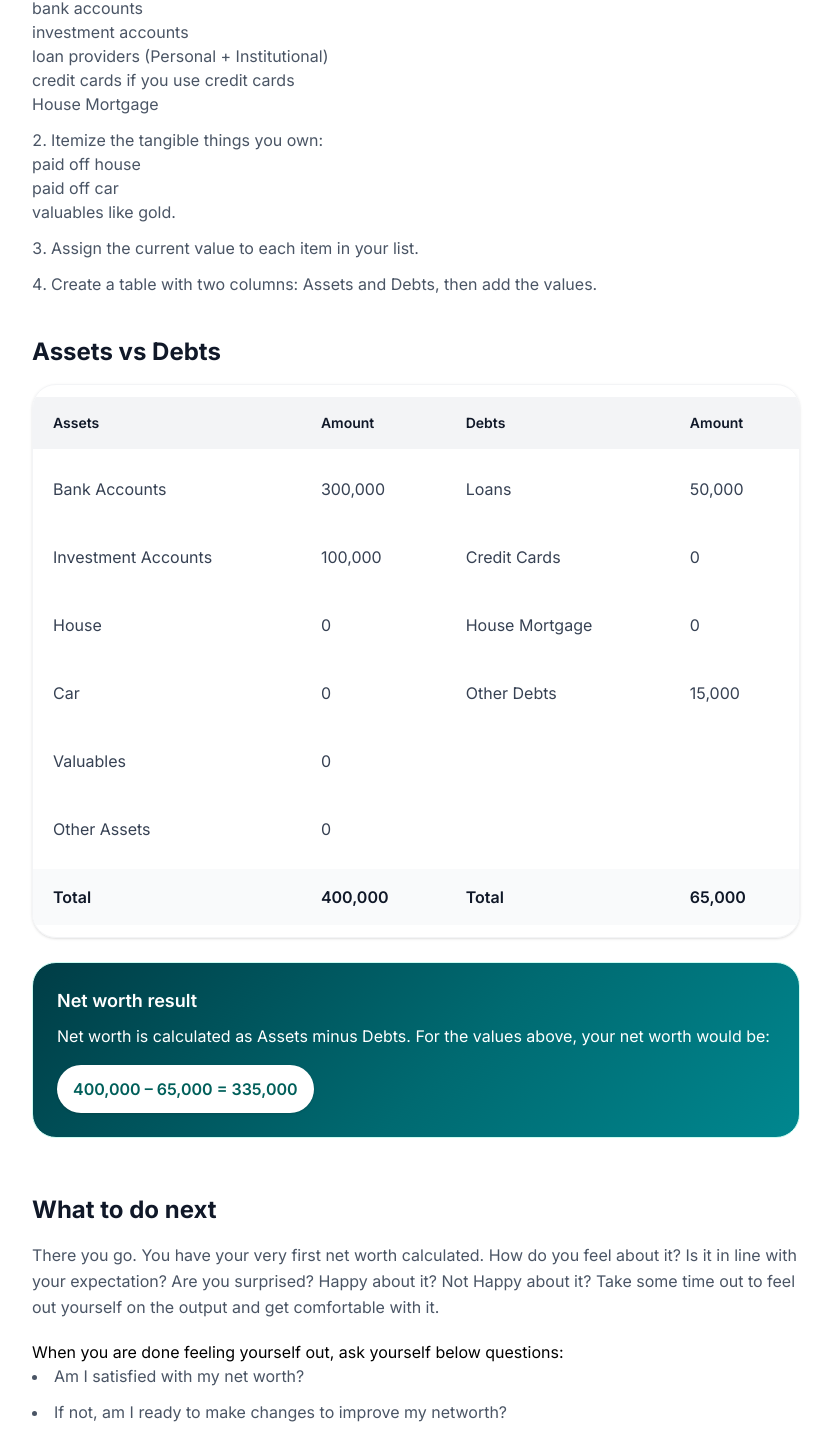
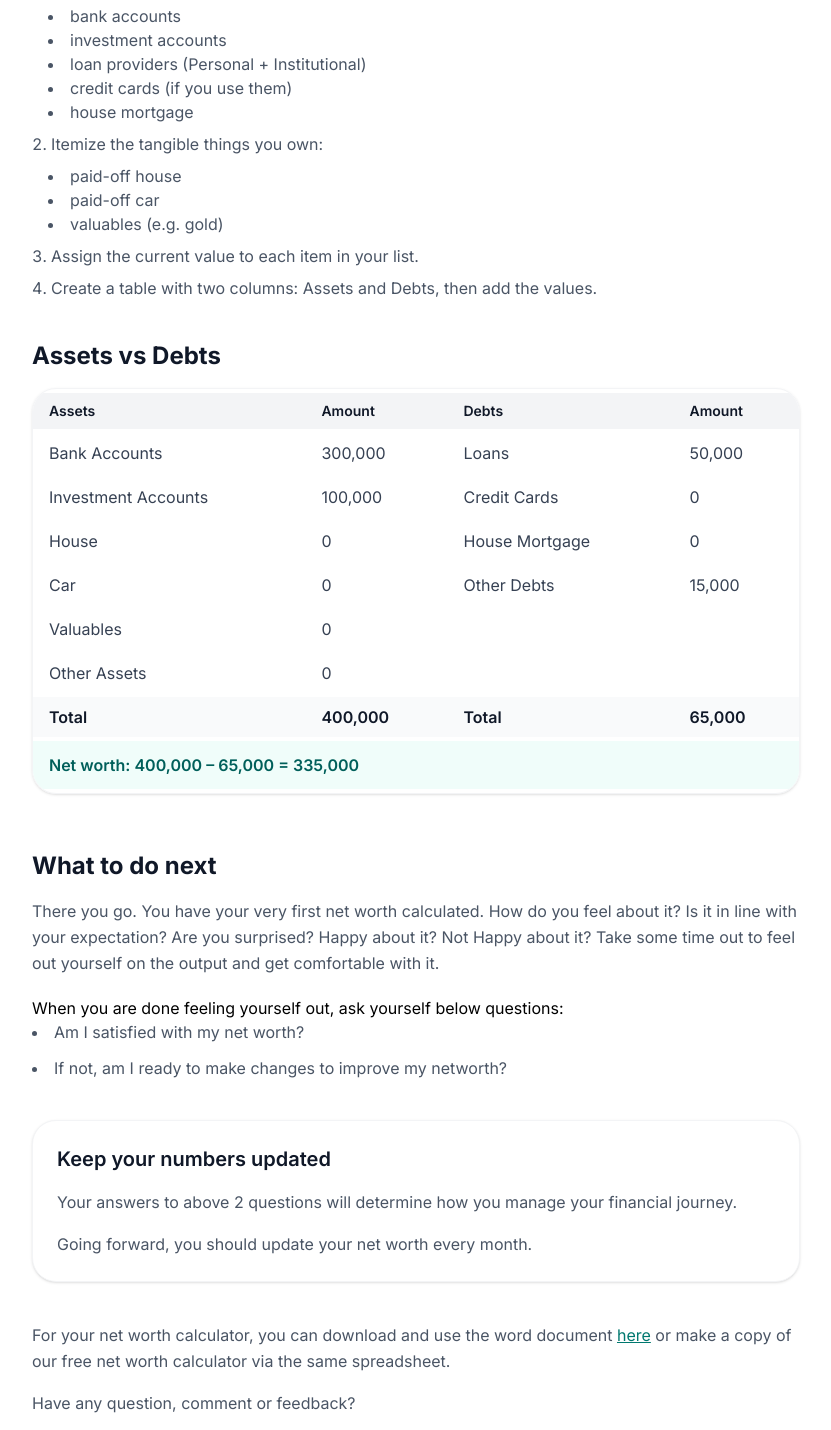
Before and after one commit to apunu-inc/mindthenaira, a React (Vite) app: page /blog/do-you-know-your-financial-status in a window 1280 px wide. Shown: the part 1699-3129 px from the top of the page, without its empty margins (224-1055 px from the left). Built offline with nearby package versions, Linux system fonts and the light colour scheme.

Commit message:
Added more information to the contact

```diff
--- a/src/pages/blog/DoYouKnowYourFinancialStatus.jsx
+++ b/src/pages/blog/DoYouKnowYourFinancialStatus.jsx
@@ -158,31 +158,29 @@ const DoYouKnowYourFinancialStatus = () => {
             <p className="text-gray-700 font-semibold">
               Now, let’s get into the steps:
             </p>
-            <ol className="list-decimal list-inside space-y-3 text-gray-600">
+            <ol className="list-decimal list-inside space-y-2 text-gray-600">
               <li>
-                {/* Make a list of accounts and obligations: bank accounts,
-                investment accounts, loan providers (personal and
-                institutional), credit cards, house mortgage. */}
                 Make a list of all your;
-                <ul>
+                <ul className="list-disc list-inside ml-4 mt-2 text-gray-600">
                   <li>bank accounts</li>
                   <li>investment accounts</li>
                   <li>loan providers (Personal + Institutional)</li>
-                  <li> credit cards if you use credit cards</li>
-                  <li>House Mortgage</li>
+                  <li>credit cards (if you use them)</li>
+                  <li>house mortgage</li>
                 </ul>
               </li>
               <li>
                 Itemize the tangible things you own:
-                {/* paid off house, paid offcar, valuables like gold. */}
-                <ul>
-                  <li>paid off house</li>
-                  <li>paid off car</li>
-                  <li>valuables like gold.</li>
+                <ul className="list-disc list-inside ml-4 mt-2 text-gray-600">
+                  <li>paid-off house</li>
+                  <li>paid-off car</li>
+                  <li>valuables (e.g. gold)</li>
                 </ul>
               </li>
-              <li>Assign the current value to each item in your list.</li>
-              <li>
+              <li className="mt-1">
+                Assign the current value to each item in your list.
+              </li>
+              <li className="mt-1">
                 Create a table with two columns: Assets and Debts, then add the
                 values.
               </li>
@@ -195,19 +193,19 @@ const DoYouKnowYourFinancialStatus = () => {
             Assets vs Debts
           </h2>
           <div className="overflow-x-auto rounded-3xl border border-gray-100 shadow-sm">
-            <table className="min-w-full border-separate border-spacing-y-3 text-left">
+            <table className="min-w-full border-separate border-spacing-y-1 text-left">
               <thead>
                 <tr>
-                  <th className="bg-gray-100 px-5 py-4 text-sm font-semibold text-gray-900">
+                  <th className="bg-gray-100 px-4 py-2 text-sm font-semibold text-gray-900">
                     Assets
                   </th>
-                  <th className="bg-gray-100 px-5 py-4 text-sm font-semibold text-gray-900">
+                  <th className="bg-gray-100 px-4 py-2 text-sm font-semibold text-gray-900">
                     Amount
                   </th>
-                  <th className="bg-gray-100 px-5 py-4 text-sm font-semibold text-gray-900">
+                  <th className="bg-gray-100 px-4 py-2 text-sm font-semibold text-gray-900">
                     Debts
                   </th>
-                  <th className="bg-gray-100 px-5 py-4 text-sm font-semibold text-gray-900">
+                  <th className="bg-gray-100 px-4 py-2 text-sm font-semibold text-gray-900">
                     Amount
                   </th>
                 </tr>
@@ -215,40 +213,32 @@ const DoYouKnowYourFinancialStatus = () => {
               <tbody>
                 {assetsDebtsRows.map((row, index) => (
                   <tr key={index} className="bg-white border-b last:border-b-0">
-                    <td className="px-5 py-4 text-gray-700">{row.asset}</td>
-                    <td className="px-5 py-4 text-gray-700">
+                    <td className="px-4 py-2 text-gray-700">{row.asset}</td>
+                    <td className="px-4 py-2 text-gray-700">
                       {row.assetValue}
                     </td>
-                    <td className="px-5 py-4 text-gray-700">{row.debt}</td>
-                    <td className="px-5 py-4 text-gray-700">{row.debtValue}</td>
+                    <td className="px-4 py-2 text-gray-700">{row.debt}</td>
+                    <td className="px-4 py-2 text-gray-700">{row.debtValue}</td>
                   </tr>
                 ))}
                 <tr className="bg-gray-50 border-t text-gray-900 font-semibold">
-                  <td className="px-5 py-4">Total</td>
-                  <td className="px-5 py-4">400,000</td>
-                  <td className="px-5 py-4">Total</td>
-                  <td className="px-5 py-4">65,000</td>
+                  <td className="px-4 py-2">Total</td>
+                  <td className="px-4 py-2">400,000</td>
+                  <td className="px-4 py-2">Total</td>
+                  <td className="px-4 py-2">65,000</td>
                 </tr>
               </tbody>
+              <tfoot>
+                <tr>
+                  <td
+                    colSpan={4}
+                    className="px-4 py-3 bg-teal-50 text-teal-800 font-semibold"
+                  >
+                    Net worth: 400,000 – 65,000 = 335,000
+                  </td>
+                </tr>
+              </tfoot>
             </table>
-          </div>
-          <div
-            className="mt-6 rounded-3xl border border-teal-100 bg-teal-50 p-6"
-            style={{
-              background:
-                "linear-gradient(135deg, #003d46 0%, #006A71 55%, #00878f 100%)",
-            }}
-          >
-            <p className="text-white text-lg font-semibold mb-2">
-              Net worth result
-            </p>
-            <p className="text-white leading-relaxed">
-              Net worth is calculated as Assets minus Debts. For the values
-              above, your net worth would be:
-            </p>
-            <p className="mt-4 inline-flex items-center rounded-full bg-white px-4 py-3 text-teal-800 font-semibold shadow-sm">
-              400,000 – 65,000 = 335,000
-            </p>
           </div>
         </section>
 
@@ -293,15 +283,29 @@ const DoYouKnowYourFinancialStatus = () => {
         <section className="mb-10">
           <p className="text-gray-600 leading-relaxed mb-4">
             For your net worth calculator, you can download and use the word
-            document here or make a copy of our free net worth calculator via
+            document{" "}
+            <a
+              href="https://docs.google.com/spreadsheets/d/1PlofW5ZH9RxN5dWeJ32_mHiq4Me1QgdBQAho778FZ9w/edit?gid=0#gid=0"
+              target="_blank"
+              rel="noopener noreferrer"
+              className="text-teal-700 underline hover:text-teal-900"
+            >
+              here
+            </a>{" "}
+            or make a copy of our free net worth calculator via the same
+            spreadsheet.
+          </p>
+          <p className="text-gray-600 leading-relaxed mb-4">
+            Have any question, comment or feedback?
           </p>
           <div className="flex flex-col sm:flex-row gap-3">
             <a
               href="mailto:mindthenaira@gmail.com"
               className="inline-flex items-center justify-center rounded-full bg-teal-700 px-5 py-3 text-sm font-semibold text-white hover:bg-teal-800 transition-colors"
             >
-              Contact us for the download
+              Contact us
             </a>
+
             <a
               href="https://docs.google.com/spreadsheets/d/1PlofW5ZH9RxN5dWeJ32_mHiq4Me1QgdBQAho778FZ9w/edit?gid=0#gid=0"
               target="_blank"
```
